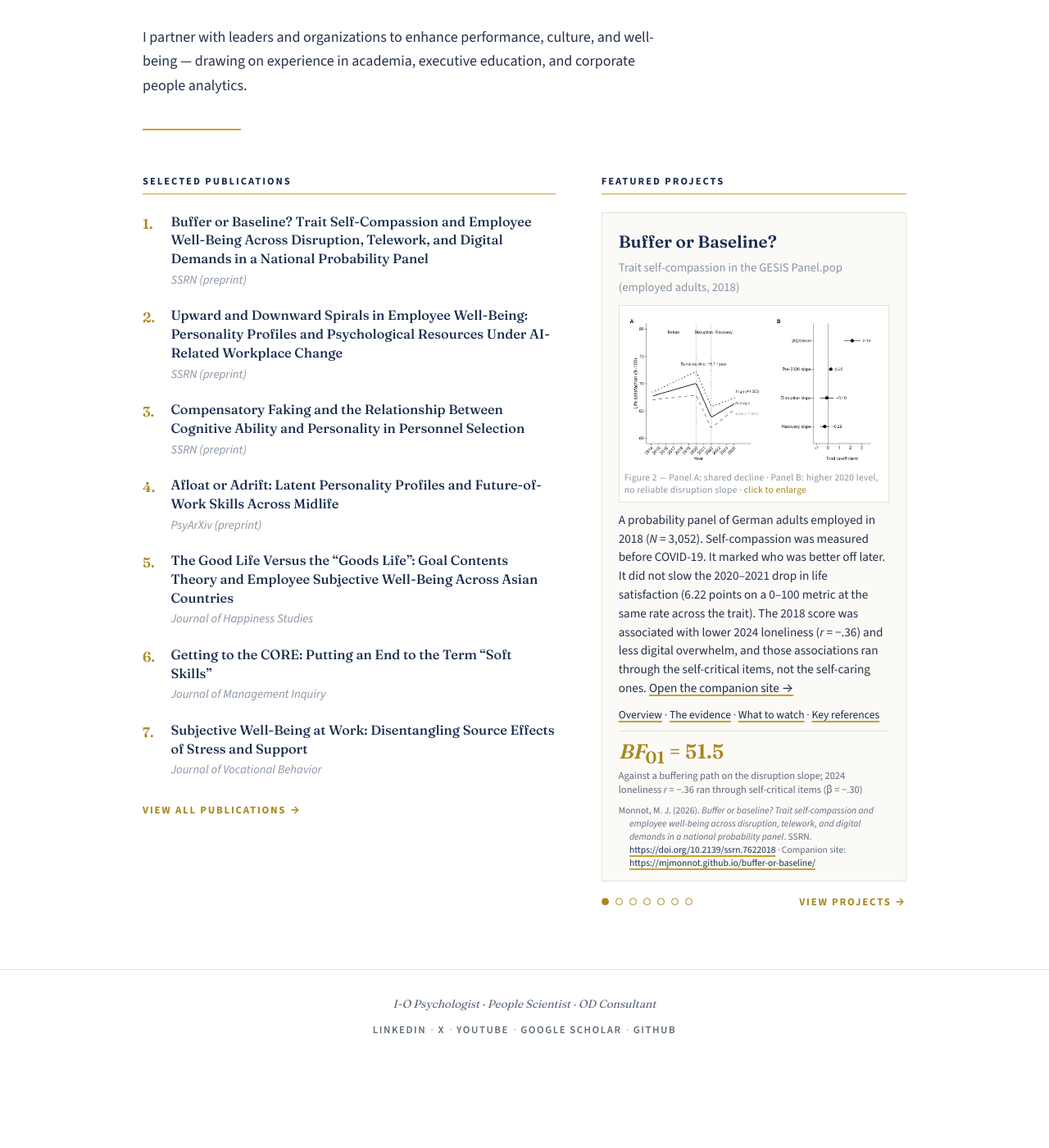
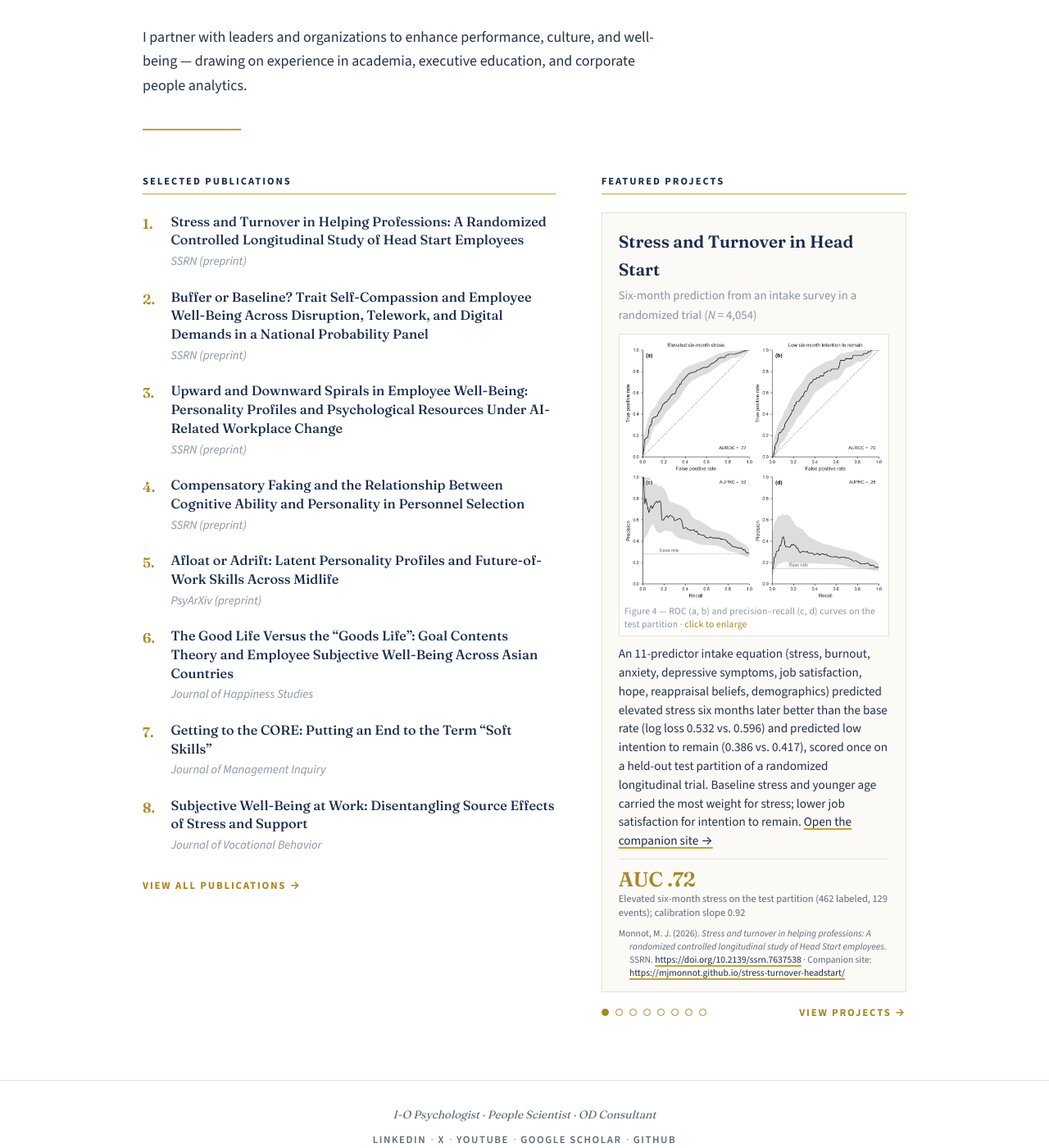
Before and after one commit to mjmonnot/mjmonnot.github.io, a Jekyll site: the page built from index.md, in a window 1280 px wide and 1400 px high, scrolled down 261 px. Shown: the whole window at 82% size. Built offline with Jekyll 4.4.1, drawn with Linux system fonts in a browser that asks for light colours; before the commit the page ends 1575 px from its top, so only the background shows below that.

Commit message:
Add Head Start stress and turnover preprint (SSRN 2026): publication entry, summary page, featured card with Figure 4

```diff
--- a/index.md
+++ b/index.md
@@ -16,6 +16,12 @@ permalink: /
     <p class="section-label">Selected Publications</p>
     <hr class="label-rule">
     <ol class="pub-list">
+      <li>
+        <div>
+          <p class="pub-title"><a href="/publications/2026-stress-turnover-headstart.html">Stress and Turnover in Helping Professions: A Randomized Controlled Longitudinal Study of Head Start Employees</a></p>
+          <p class="pub-journal">SSRN (preprint)</p>
+        </div>
+      </li>
       <li>
         <div>
           <p class="pub-title"><a href="/publications/2026-buffer-or-baseline.html">Buffer or Baseline? Trait Self-Compassion and Employee Well-Being Across Disruption, Telework, and Digital Demands in a National Probability Panel</a></p>
@@ -68,6 +74,22 @@ permalink: /
     <div class="feature-carousel" data-feature-carousel data-interval="10000" aria-roledescription="carousel" aria-label="Featured projects">
       <div class="feature-carousel-track">
         <article class="feature-card feature-slide is-active" data-slide="0" aria-hidden="false">
+          <p class="feature-title"><a href="/stress-turnover-headstart/">Stress and Turnover in Head Start</a></p>
+          <p class="feature-sub">Six-month prediction from an intake survey in a randomized trial (<em>N</em> = 4,054)</p>
+          <figure class="feature-figure feature-figure--wide">
+            <a class="feature-figure-link" href="{{ "/assets/images/headstart-fig4-roc-pr.png" | relative_url }}" data-lightbox aria-label="Enlarge Figure 4: test-partition ROC and precision-recall curves">
+              <img src="{{ "/assets/images/headstart-fig4-roc-pr.png" | relative_url }}" alt="Figure 4 from the preprint, four panels for the final 11-predictor model on the test partition. Panel a: ROC curve for elevated six-month stress bowing above the diagonal, AUROC .72. Panel b: ROC curve for low six-month intention to remain, AUROC .70. Panel c: precision-recall curve for stress, AUPRC .52, above a base-rate line near .28. Panel d: precision-recall curve for intention to remain, AUPRC .26, above a base-rate line near .14. Grey shading shows pointwise bootstrap 95% bands." width="1166" height="1166" loading="lazy">
+            </a>
+            <figcaption>Figure 4 &mdash; ROC (a, b) and precision&ndash;recall (c, d) curves on the test partition <span class="feature-figure-hint">· click to enlarge</span></figcaption>
+          </figure>
+          <p class="feature-desc">An 11-predictor intake equation (stress, burnout, anxiety, depressive symptoms, job satisfaction, hope, reappraisal beliefs, demographics) predicted elevated stress six months later better than the base rate (log loss 0.532 vs. 0.596) and predicted low intention to remain (0.386 vs. 0.417), scored once on a held-out test partition of a randomized longitudinal trial. Baseline stress and younger age carried the most weight for stress; lower job satisfaction for intention to remain. <a href="/stress-turnover-headstart/">Open the companion site &rarr;</a></p>
+          <div class="feature-stat">
+            <span class="stat-value">AUC&nbsp;.72</span>
+            <span class="stat-note">Elevated six-month stress on the test partition (462 labeled, 129 events); calibration slope 0.92</span>
+          </div>
+          <p class="feature-cite">Monnot, M. J. (2026). <em>Stress and turnover in helping professions: A randomized controlled longitudinal study of Head Start employees</em>. SSRN. <a href="https://doi.org/10.2139/ssrn.7637538">https://doi.org/10.2139/ssrn.7637538</a> &middot; Companion site: <a href="https://mjmonnot.github.io/stress-turnover-headstart/">https://mjmonnot.github.io/stress-turnover-headstart/</a></p>
+        </article>
+        <article class="feature-card feature-slide" data-slide="1" aria-hidden="true">
           <p class="feature-title"><a href="/buffer-or-baseline/">Buffer or Baseline?</a></p>
           <p class="feature-sub">Trait self-compassion in the GESIS Panel.pop (employed adults, 2018)</p>
           <figure class="feature-figure feature-figure--wide">
@@ -85,7 +107,7 @@ permalink: /
           <p class="feature-cite">Monnot, M. J. (2026). <em>Buffer or baseline? Trait self-compassion and employee well-being across disruption, telework, and digital demands in a national probability panel</em>. SSRN. <a href="https://doi.org/10.2139/ssrn.7622018">https://doi.org/10.2139/ssrn.7622018</a> &middot; Companion site: <a href="https://mjmonnot.github.io/buffer-or-baseline/">https://mjmonnot.github.io/buffer-or-baseline/</a></p>
         </article>
 
-        <article class="feature-card feature-slide" data-slide="1" aria-hidden="true">
+        <article class="feature-card feature-slide" data-slide="2" aria-hidden="true">
           <p class="feature-title"><a href="/wellbeing-spirals/">Upward and Downward Spirals in Employee Well-Being</a></p>
           <p class="feature-sub">Personality profiles &amp; psychological resources under AI-related change (LISS, 2008&ndash;2025)</p>
           <figure class="feature-figure feature-figure--wide">
@@ -103,7 +125,7 @@ permalink: /
           <p class="feature-cite">Monnot, M. J. (2026). <em>Upward and downward spirals in employee well-being: Personality profiles and psychological resources under AI-related workplace change</em>. SSRN. <a href="https://doi.org/10.2139/ssrn.7617538">https://doi.org/10.2139/ssrn.7617538</a> &middot; Companion site: <a href="https://mjmonnot.github.io/wellbeing-spirals/">https://mjmonnot.github.io/wellbeing-spirals/</a></p>
         </article>
 
-        <article class="feature-card feature-slide" data-slide="2" aria-hidden="true">
+        <article class="feature-card feature-slide" data-slide="3" aria-hidden="true">
           <p class="feature-title"><a href="/lec-2026/">The AI Paradox</a></p>
           <p class="feature-sub">SIOP Leading Edge Consortium 2026 &mdash; digital goody bag</p>
           <figure class="feature-figure">
@@ -120,7 +142,7 @@ permalink: /
           <p class="feature-cite">Monnot, M. J., &amp; Thompson, I. (2026, September 30&ndash;October 1). <em>The AI paradox: How optimization may undermine meaningful work</em> [Poster presentation]. Society for Industrial and Organizational Psychology Leading Edge Consortium, Baltimore, MD, United States. <a href="https://mjmonnot.github.io/lec-2026/">https://mjmonnot.github.io/lec-2026/</a></p>
         </article>
 
-        <article class="feature-card feature-slide" data-slide="3" aria-hidden="true">
+        <article class="feature-card feature-slide" data-slide="4" aria-hidden="true">
           <p class="feature-title">Predicting Personality from Text</p>
           <p class="feature-sub">SIOP 2019 Machine Learning Competition &mdash; post-hoc winning solution</p>
           <figure class="feature-figure">
@@ -136,7 +158,7 @@ permalink: /
           </div>
         </article>
 
-        <article class="feature-card feature-slide" data-slide="4" aria-hidden="true">
+        <article class="feature-card feature-slide" data-slide="5" aria-hidden="true">
           <p class="feature-title">Afloat or Adrift</p>
           <p class="feature-sub">Latent personality profiles &amp; future-of-work skills (MIDUS)</p>
           <figure class="feature-figure">
@@ -152,7 +174,7 @@ permalink: /
           </div>
         </article>
 
-        <article class="feature-card feature-slide" data-slide="5" aria-hidden="true">
+        <article class="feature-card feature-slide" data-slide="6" aria-hidden="true">
           <p class="feature-title">Automated Meta-Analytic Coding</p>
           <p class="feature-sub">SIOP 2026 Machine Learning Competition &mdash; team One Hot Key</p>
           <figure class="feature-figure feature-figure--wide">
@@ -168,7 +190,7 @@ permalink: /
           </div>
         </article>
 
-        <article class="feature-card feature-slide" data-slide="6" aria-hidden="true">
+        <article class="feature-card feature-slide" data-slide="7" aria-hidden="true">
           <p class="feature-title"><a href="/faking-costs/">What Faking Costs a Hiring Funnel</a></p>
           <p class="feature-sub">Monte Carlo simulation fit to meta-analytic applicant estimates</p>
           <figure class="feature-figure feature-figure--wide">
@@ -189,13 +211,14 @@ permalink: /
 
       <div class="feature-carousel-footer">
         <div class="feature-dots" role="tablist" aria-label="Choose featured project">
-          <button type="button" class="feature-dot is-active" role="tab" aria-selected="true" aria-label="Show project 1 of 7: Buffer or Baseline (GESIS Panel.pop)"></button>
-          <button type="button" class="feature-dot" role="tab" aria-selected="false" aria-label="Show project 2 of 7: Upward and Downward Spirals in Employee Well-Being (LISS)"></button>
-          <button type="button" class="feature-dot" role="tab" aria-selected="false" aria-label="Show project 3 of 7: The AI Paradox (LEC 2026)"></button>
-          <button type="button" class="feature-dot" role="tab" aria-selected="false" aria-label="Show project 4 of 7: Predicting Personality from Text"></button>
-          <button type="button" class="feature-dot" role="tab" aria-selected="false" aria-label="Show project 5 of 7: Afloat or Adrift (MIDUS)"></button>
-          <button type="button" class="feature-dot" role="tab" aria-selected="false" aria-label="Show project 6 of 7: SIOP 2026 Meta-Analytic Coding"></button>
-          <button type="button" class="feature-dot" role="tab" aria-selected="false" aria-label="Show project 7 of 7: What Faking Costs a Hiring Funnel"></button>
+          <button type="button" class="feature-dot is-active" role="tab" aria-selected="true" aria-label="Show project 1 of 8: Stress and Turnover in Head Start"></button>
+          <button type="button" class="feature-dot" role="tab" aria-selected="false" aria-label="Show project 2 of 8: Buffer or Baseline (GESIS Panel.pop)"></button>
+          <button type="button" class="feature-dot" role="tab" aria-selected="false" aria-label="Show project 3 of 8: Upward and Downward Spirals in Employee Well-Being (LISS)"></button>
+          <button type="button" class="feature-dot" role="tab" aria-selected="false" aria-label="Show project 4 of 8: The AI Paradox (LEC 2026)"></button>
+          <button type="button" class="feature-dot" role="tab" aria-selected="false" aria-label="Show project 5 of 8: Predicting Personality from Text"></button>
+          <button type="button" class="feature-dot" role="tab" aria-selected="false" aria-label="Show project 6 of 8: Afloat or Adrift (MIDUS)"></button>
+          <button type="button" class="feature-dot" role="tab" aria-selected="false" aria-label="Show project 7 of 8: SIOP 2026 Meta-Analytic Coding"></button>
+          <button type="button" class="feature-dot" role="tab" aria-selected="false" aria-label="Show project 8 of 8: What Faking Costs a Hiring Funnel"></button>
         </div>
         <a class="view-all" href="/projects.html">View projects &rarr;</a>
       </div>
--- /dev/null
+++ b/publications/2026-stress-turnover-headstart.md
@@ -0,0 +1,45 @@
+---
+layout: page
+title: "Stress and Turnover in Helping Professions: A Randomized Controlled Longitudinal Study of Head Start Employees"
+permalink: /publications/2026-stress-turnover-headstart.html
+---
+
+# Stress and Turnover in Helping Professions: A Randomized Controlled Longitudinal Study of Head Start Employees (2026)
+
+**Authors:** Matthew J. Monnot
+**Outlet:** *SSRN preprint*
+**DOI:** 10.2139/ssrn.7637538
+**Link:** [Read the preprint →](https://doi.org/10.2139/ssrn.7637538)
+**Companion site:** [Predictors, evidence, and what organizations can do →](https://mjmonnot.github.io/stress-turnover-headstart/)
+
+---
+
+## 1 · TL;DR
+
+Head Start staff report high psychological strain. Drawing on conservation of resources theory, this study tests whether a short intake survey can identify, six months ahead, which staff will report elevated stress or low intention to remain.
+
+It can. An 11-predictor intake equation beat the base rate for both outcomes on a held-out test partition (AUC .72 for elevated stress, .70 for low intention to remain), with a calibration slope of 0.92 for stress. Baseline stress and younger age carried the most weight for stress; lower job satisfaction carried the most for intention to remain.
+
+---
+
+## 2 · Methodology (Technical)
+
+- **Data:** Randomized controlled longitudinal trial of 4,054 Head Start employees (95% women, mean age 43); median follow-up 184 days.
+- **Partitions:** seeded person-level 60/20/20 split into training, development, and test (*n* = 2,429, 811, and 814); training for fitting, development for one comparison of four pre-declared candidates, test for one pre-specified evaluation.
+- **Model:** 11-predictor logistic regression on baseline stress, burnout, anxiety, depressive symptoms, job satisfaction, hope, reappraisal beliefs, and demographics.
+- **Evaluation:** log loss and Brier score versus the base rate, AUROC, AUPRC, and calibration, with bootstrap 95% CIs.
+
+---
+
+## 3 · Key Results
+
+- **Elevated six-month stress:** log loss 0.532 vs. 0.596 (difference −0.064, 95% CI [−0.099, −0.029]); AUC .72 [.67, .77]; calibration slope 0.92 [0.70, 1.19].
+- **Elevated stress, Brier score:** .177 vs. .203 (difference −.026 [−.041, −.010]); AUPRC .52 against an event rate of .28.
+- **Low intention to remain:** log loss 0.386 vs. 0.417 (difference −0.030 [−0.060, −0.002]); AUC .70 [.63, .77]; AUPRC .26 against an event rate of .14.
+- **Key predictors:** baseline stress and younger age for stress; lower job satisfaction for intention to remain.
+
+---
+
+## 4 · Practical Implications
+
+After local validation, the equation could flag six months ahead which staff will likely report elevated stress or low intention to remain, while there is still time to offer support.
```
Also changed, not shown: _data/publications.yml (+8 -0 lines), assets/images/headstart-fig4-roc-pr.png (added).
